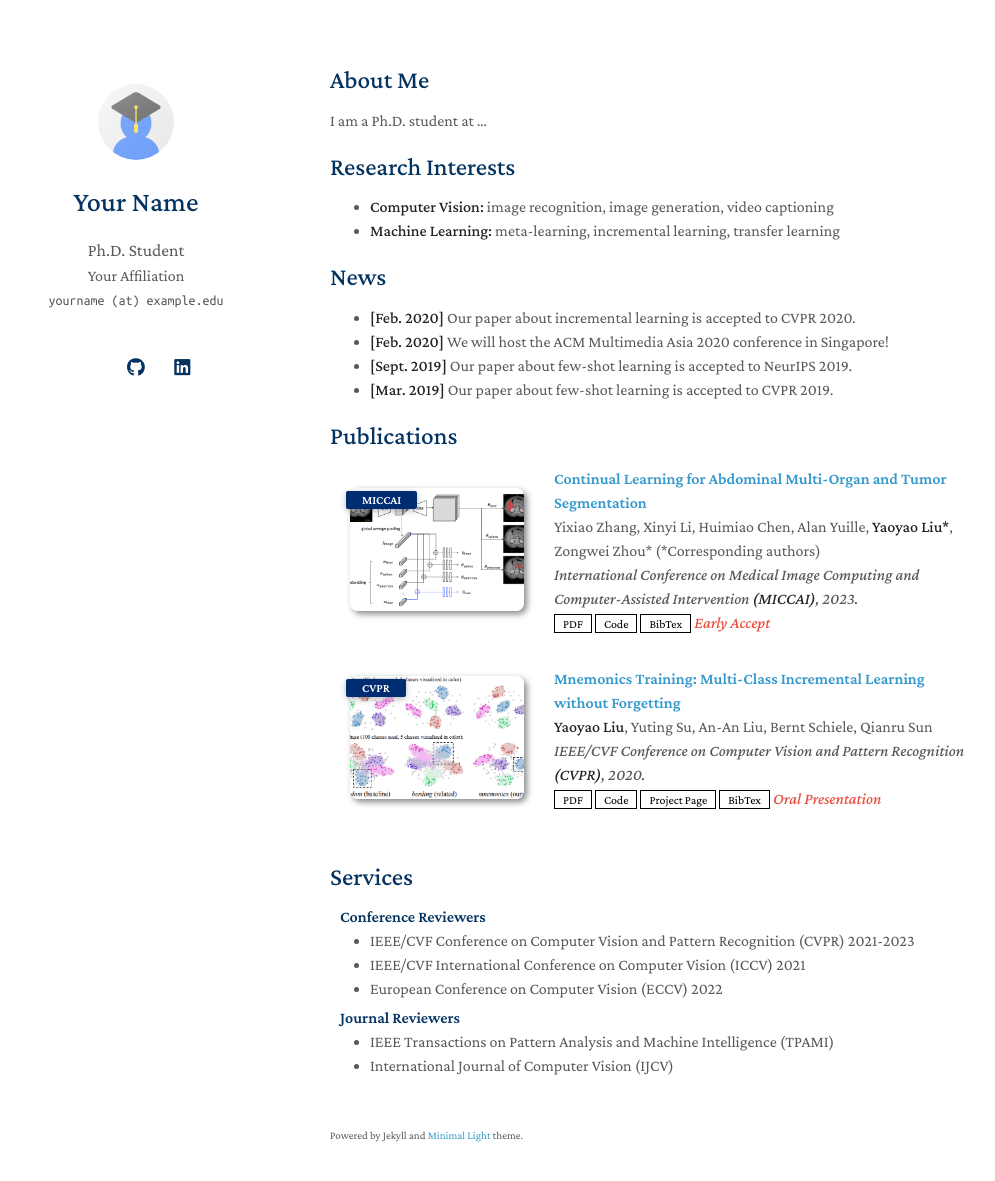
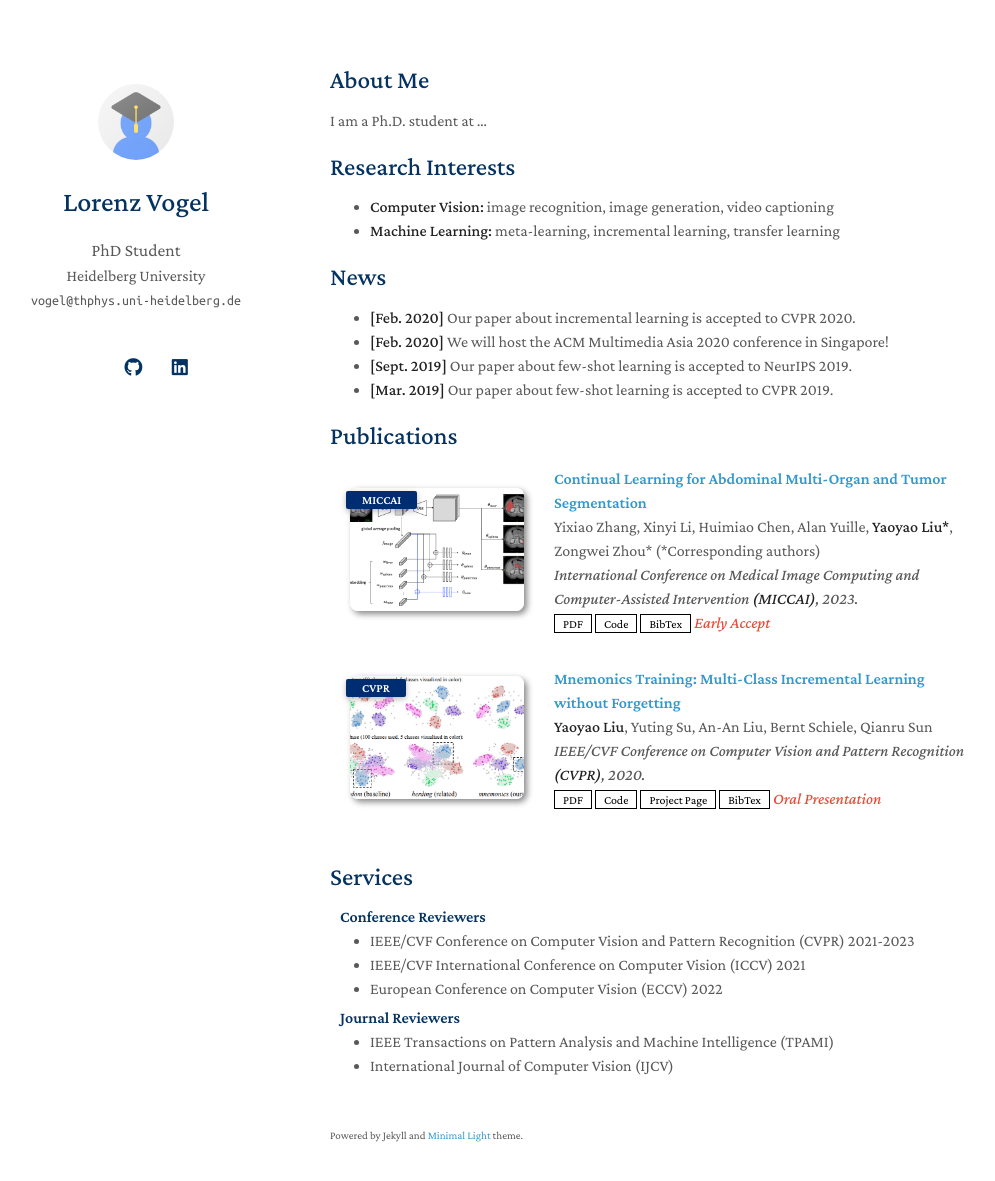
Before and after one commit to LorenzVogel/lorenzvogel.github.io, a Jekyll site: the page built from index.md, in a window 1280 px wide and 1216 px high. Shown: the top 1181 px of the window, without its empty margins (140-1135 px from the left). Built offline with Jekyll 4.4.1, drawn with Linux system fonts in a browser that asks for light colours; a style sheet for code colours, icons or effects is not loaded; our own code applies the rules of GitHub Pages for plain Markdown files.

Commit message:
Update _config.yml

```diff
--- a/_config.yml
+++ b/_config.yml
@@ -1,8 +1,8 @@
 # Basic Information
-title: Your Name
-position: Ph.D. Student
-affiliation: Your Affiliation
-email: yourname (at) example.edu
+title: Lorenz Vogel
+position: PhD Student
+affiliation: Heidelberg University
+email: vogel@thphys.uni-heidelberg.de
 
 # Search Engine Optimization (SEO)
 # The following information is used to improve the website traffic from search engines, e.g., Google.
@@ -12,11 +12,9 @@ canonical: https://minimal-light-theme.yliu.me/
 
 # Links
 # If you don't need one of them, you may delete the corresponding line.
-google_scholar: https://scholar.google.com/
-cv_link: assets/files/curriculum_vitae.pdf
-github_link: https://github.com/
-linkedin: https://www.linkedin.com/
-twitter: https://twitter.com/
+google_scholar: https://scholar.google.com/citations?user=i9ECQ18AAAAJ
+github_link: https://github.com/LorenzVogel
+linkedin: https://www.linkedin.com/in/lorenzvogel/
 
 # Images (e.g., your profile picture and your website's favicon)
 # "favicon" and "favicon_dark" are used for the light and dark modes, respectively.
@@ -36,10 +34,6 @@ auto_dark_mode: true
 # You can use this option to choose between Serif or Sans Serif fonts.
 font: "Serif" # or "Sans Serif"
 
-# Google Analytics ID
-# Please remove this if you don't use Google Analytics
-google_analytics: UA-111540567-4
-
 # Use this project as a remote theme for GitHub Pages
 # See the guide here: https://docs.github.com/en/pages/setting-up-a-github-pages-site-with-jekyll/adding-a-theme-to-your-github-pages-site-using-jekyll
 remote_theme: yaoyao-liu/minimal-light
```
